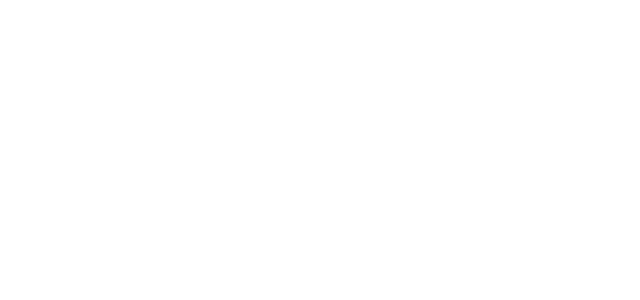
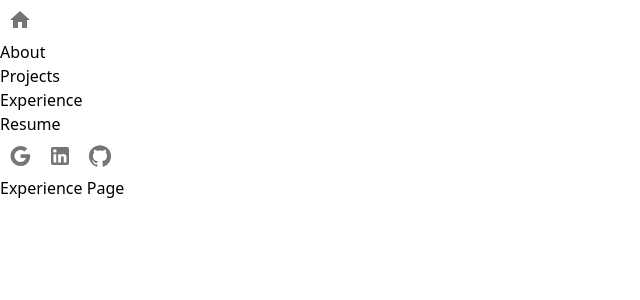
Before and after one commit to ethanlin03/ethanlin03.github.io, a React (Vite) app: page /experience in a window 1280 px wide. Before the commit this address had no page. Shown: the top 300 px of the page, without its empty margins (0-640 px from the left). Built offline with nearby package versions, Linux system fonts and the light colour scheme.

Commit message:
Basic templates for all pages and routing to all pages

```diff
--- a/src/App.jsx
+++ b/src/App.jsx
@@ -4,6 +4,8 @@
 import AboutPage from './pages/AboutPage'
 import HomePage from './pages/HomePage'
 import ProjectsPage from './pages/ProjectsPage'
+import ExperiencePage from './pages/ExperiencePage'
+import ResumePage from './pages/ResumePage'
 
 function App() {
 
@@ -15,6 +17,8 @@
           <Route path="/home" element={<HomePage/>} />
           <Route path="/about" element={<AboutPage/>} />
           <Route path="/projects" element={<ProjectsPage/>} />
+          <Route path="/experience" element={<ExperiencePage/>} />
+          <Route path="/resume" element={<ResumePage/>} />
         </Routes>
       </div>
     </Router>
--- a/src/components/NavBar.jsx
+++ b/src/components/NavBar.jsx
@@ -18,7 +18,7 @@
                 activeClassName="text-yellow-400"
               >
                 <IconButton>
-                  <HomeIcon className="text-white"/>
+                  <HomeIcon className="hover:text-gray-400 text-white"/>
                 </IconButton>
               </NavLink>
             </li>
--- /dev/null
+++ b/src/pages/ExperiencePage.jsx
@@ -0,0 +1,12 @@
+import NavBar from "../components/NavBar";
+
+const ExperiencePage = () => {
+    return (
+        <div>
+            <NavBar/>
+            <h1 className="flex justify-center items-center h-screen">Experience Page</h1>
+        </div>
+    )
+};
+
+export default ExperiencePage;
--- /dev/null
+++ b/src/pages/ResumePage.jsx
@@ -0,0 +1,12 @@
+import NavBar from "../components/NavBar";
+
+const ResumePage = () => {
+    return (
+        <div>
+            <NavBar/>
+            <h1 className="flex justify-center items-center h-screen">Resume Page</h1>
+        </div>
+    )
+};
+
+export default ResumePage;
```
